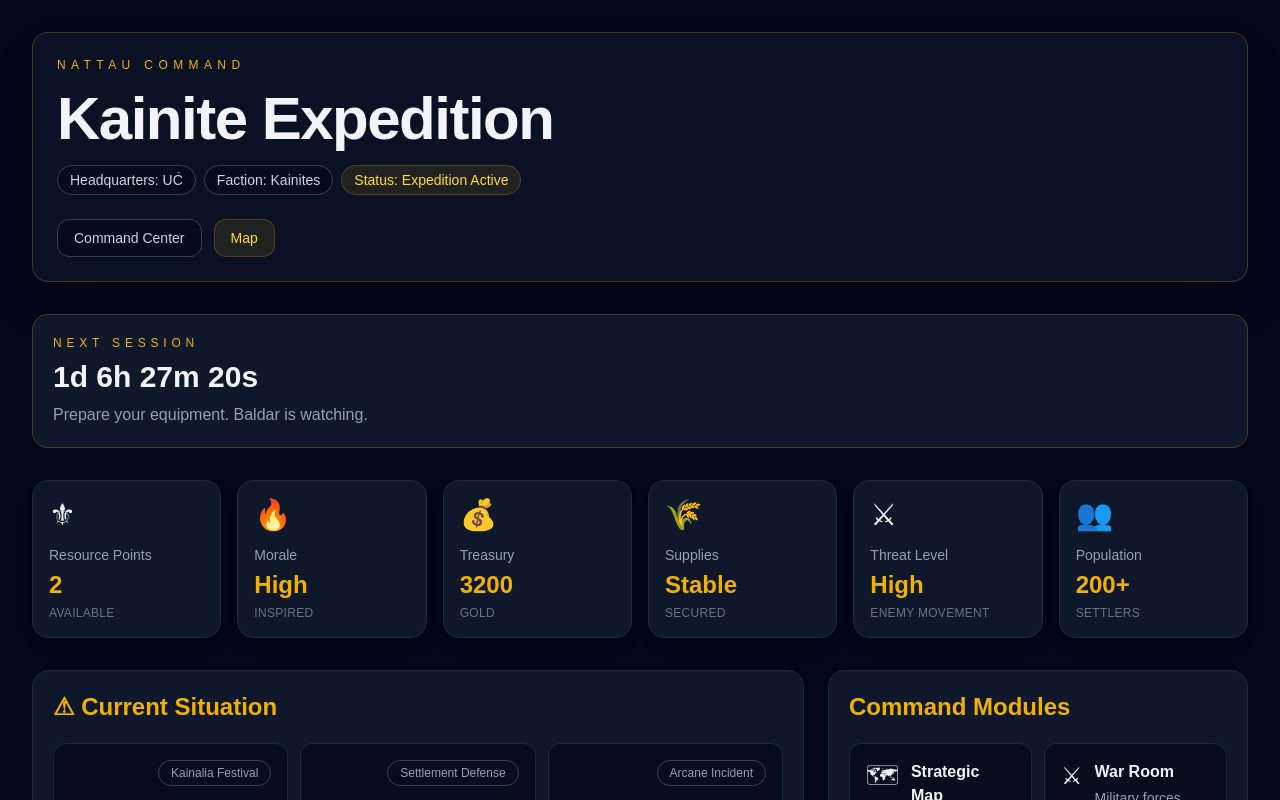
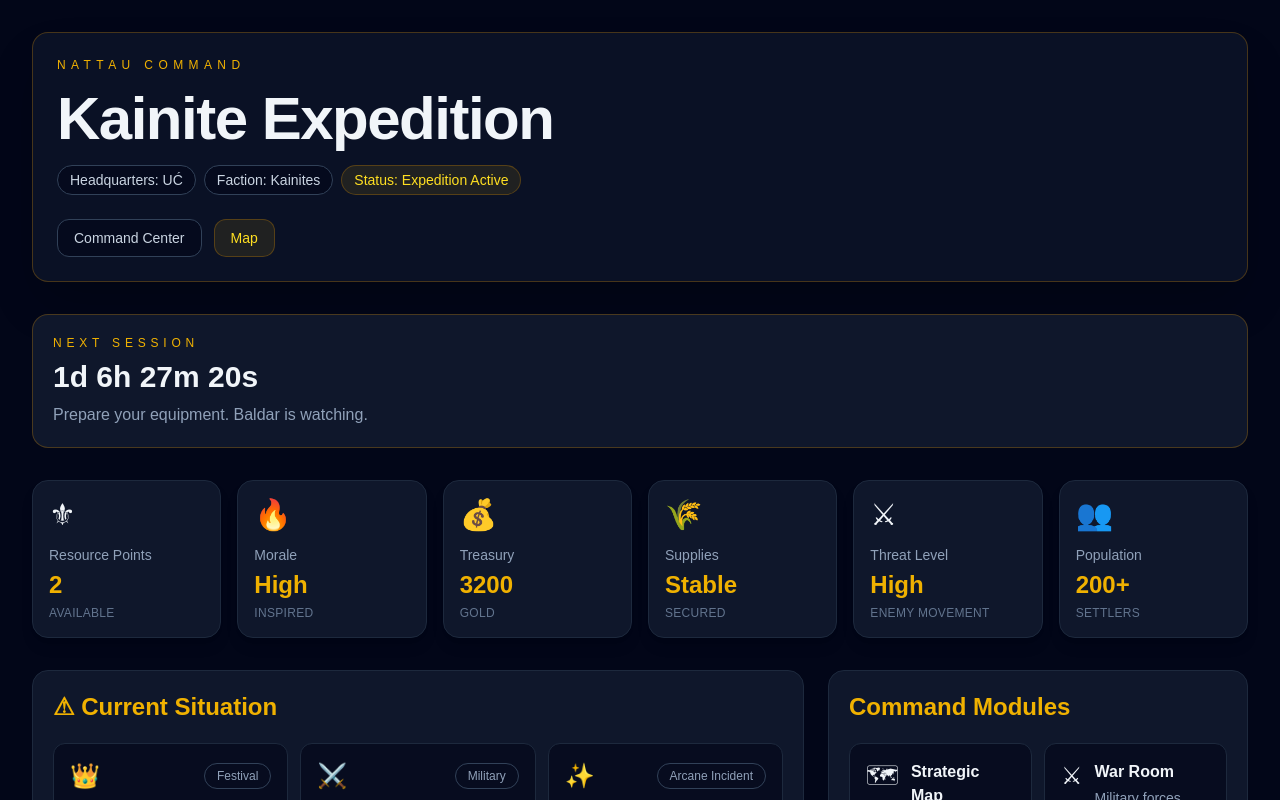
Before and after one commit to Azzimo-dnd/nattau-command, a Next.js app: page / in a window 1280 px wide. Shown: the top 800 px of the page. Built offline with nearby package versions, Linux system fonts and the light colour scheme.

Commit message:
feat: interactive map 4

```diff
--- a/components/chronicle/chronicleData.ts
+++ b/components/chronicle/chronicleData.ts
@@ -1,25 +1,29 @@
 export type ChronicleEntry = {
+  type: string;
+  icon: string;
   title: string;
-  type: string;
   description: string;
 };
 
 export const latestChronicleEntries: ChronicleEntry[] = [
   {
+    type: "Festival",
+    icon: "👑",
     title: "Odetta Crowned Lady of Kainalia",
-    type: "Kainalia Festival",
     description:
       "Sister Odetta won the Ladies' Run and was proclaimed Lady of Kainalia, securing one of the most celebrated victories of this year's festival.",
   },
   {
+    type: "Military",
+    icon: "⚔️",
     title: "Sixty Men Begin Martial Training",
-    type: "Settlement Defense",
     description:
       "Sixty men will take part in military training led by War Master Ra-Bar-Bar and Sheriff of Celibacy Kevin the Paladin.",
   },
   {
+    type: "Arcane Incident",
+    icon: "✨",
     title: "Magical Clone Incident During Battle Reenactment",
-    type: "Arcane Incident",
     description:
       "During the staged battle performance, magical clones unexpectedly attacked the reenactors. The situation was quickly brought under control.",
   },
```
